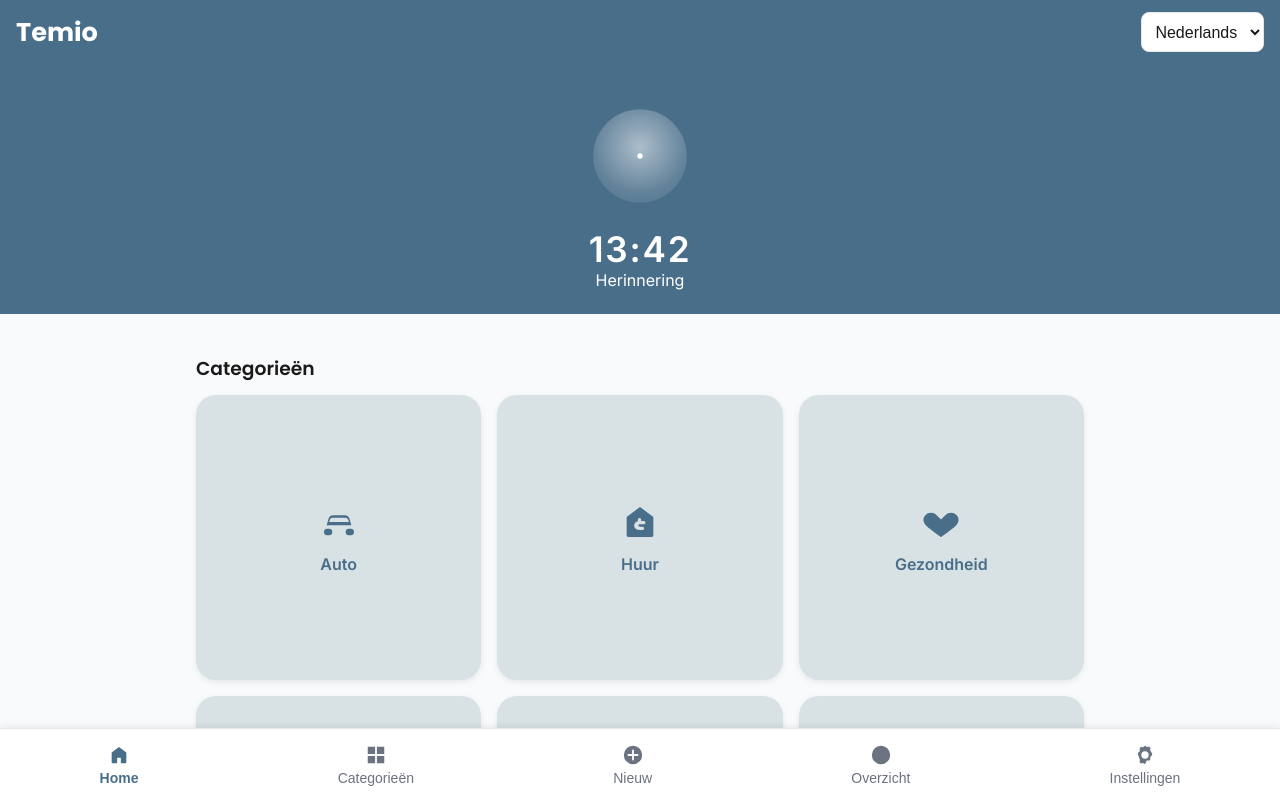
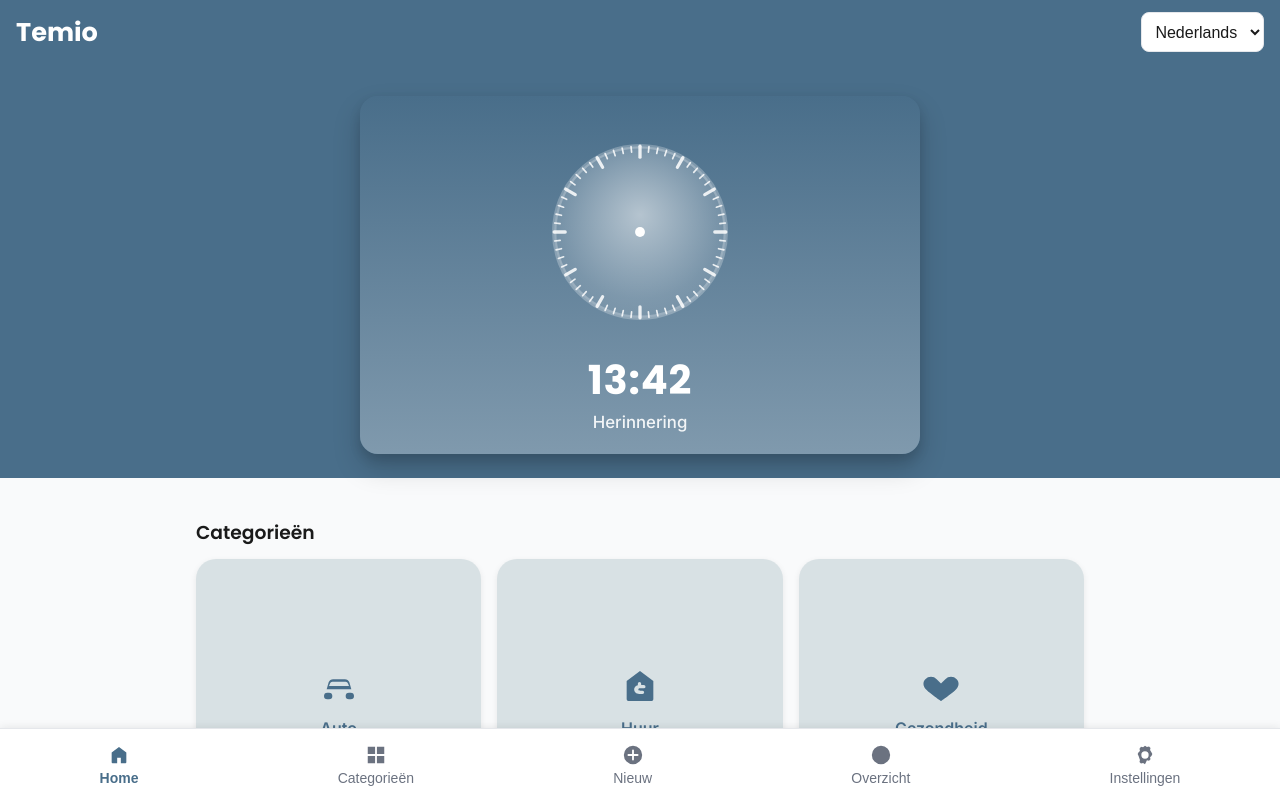
Before and after one commit to harrolds/temio, a React (Vite) app: page / in a window 1280 px wide. Shown: the top 798 px of the page. Built offline with nearby package versions, Linux system fonts and the light colour scheme.

Commit message:
Update styles.css

```diff
--- a/src/styles.css
+++ b/src/styles.css
@@ -140,76 +140,81 @@ a:hover { color: var(--color-accent-hover); }
 .center { display: flex; justify-content: center; align-items: center; }
 
 /* ================================================================
-   HERO CLOCK ZONE
+   HERO CLOCK (NIEUW – TEMIO STIJL)
    ================================================================ */
-.home-hero {
-  background: var(--color-header-bg);
-  color: #fff;
-  padding: 2rem 1rem 1.5rem;
-  text-align: center;
-}
-.hero-clock-card {
-  background: transparent;
-  color: #fff;
-  border: 0;
-  border-radius: 0;
-  display: flex;
-  flex-direction: column;
-  align-items: center;
-  justify-content: center;
-}
-.hero-clock-face {
-  width: 120px;
-  height: 120px;
-  position: relative;
-  margin-bottom: 0.75rem;
-}
-.hero-clock-svg { width: 100%; height: 100%; }
-.clock-bg {
-  fill: none;
-  stroke: var(--temio-overlay-light);
-  stroke-width: 3;
-}
-.hand {
-  stroke-linecap: round;
-  transform-origin: 50% 50%;
-  transition: transform 0.4s cubic-bezier(0.4, 0.2, 0.3, 1);
-}
-.hand.hour { stroke: #fff; stroke-width: 3.5; }
-.hand.minute { stroke: #fff; stroke-width: 2.5; }
-.hand.second { stroke: #e0e0e0; stroke-width: 1.5; opacity: 0.8; }
-.clock-center { fill: #fff; }
-.hero-clock-digital {
-  font-size: 2.2rem;
-  font-weight: 600;
-  letter-spacing: 0.05em;
-  text-align: center;
-}
-/* ---- extra div om klok aanpassingen --*/
+
+/* Blauwe band onder de header */
 .hero-clock-zone {
   background: var(--color-header-bg);
   color: #fff;
   text-align: center;
   padding: 2rem 1rem 1.5rem;
+  /* verwijdert de extra ruimte uit main op de home */
   margin-top: -0.75rem;
 }
 
-.hero-clock-zone .hero-clock-card {
-  background: transparent;
-  border: 0;
-  box-shadow: none;
+/* Card + klok in Temio-stijl */
+.hero-clock--temio {
+  max-width: 560px;
+  margin: 0 auto;
+  padding: 20px 18px 22px;
+  border-radius: 18px;
+  background: linear-gradient(
+    180deg,
+    color-mix(in srgb, var(--color-header-bg) 92%, #000 0%) 0%,
+    color-mix(in srgb, var(--color-header-bg) 70%, #fff 30%) 100%
+  );
+  box-shadow: 0 14px 28px rgba(0, 0, 0, 0.18), 0 6px 12px rgba(0, 0, 0, 0.12);
   color: #fff;
 }
 
-.hero-clock-zone .hero-clock-digital { color: #fff; }
+.hero-clock-face {
+  width: clamp(160px, 46vw, 220px);
+  height: clamp(160px, 46vw, 220px);
+  margin: 6px auto 8px;
+  position: relative;
+}
 
-/* Section direct eronder sluit naadloos aan */
-.home-section {
-  background: var(--color-surface);
-  padding: 1.25rem 1rem;
-  margin-top: 0;
+.hero-clock-svg { width: 100%; height: 100%; display: block; }
+
+.clock-face {
+  stroke: rgba(255, 255, 255, 0.25);
+  stroke-width: 4;
 }
-/* ---- einde extra div om klok aanpassingen --*/
+
+.tick {
+  stroke: rgba(255, 255, 255, 0.85);
+  stroke-linecap: round;
+}
+
+.hands .hand {
+  stroke-linecap: round;
+  transform-origin: 100px 100px;
+}
+.hands .hand.hour   { stroke: #ffffff; stroke-width: 6.5; }
+.hands .hand.minute { stroke: #ffffff; stroke-width: 4.5; }
+.hands .hand.second { stroke: rgba(255,255,255,0.85); stroke-width: 2; }
+
+.clock-center { fill: #ffffff; }
+
+.hero-clock-digital {
+  font-family: var(--font-secondary);
+  font-weight: 700;
+  letter-spacing: .02em;
+  font-variant-numeric: tabular-nums;
+  font-size: clamp(1.8rem, 1.2rem + 2.6vw, 2.5rem);
+  text-align: center;
+  margin-top: 6px;
+  color: #fff;
+}
+
+.hero-clock-subtitle {
+  text-align: center;
+  margin-top: 2px;
+  font-size: clamp(.9rem, .8rem + .4vw, 1.05rem);
+  color: rgba(255,255,255,0.9);
+  font-weight: 500;
+}
 
 /* ================================================================
    CATEGORIEËN
```
